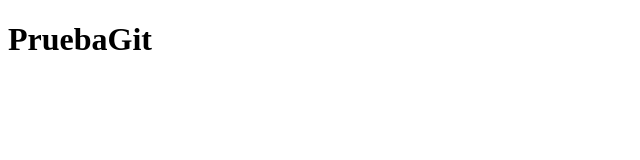
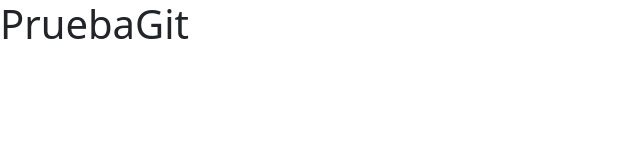
Before and after one commit to VicenteBarria/ProyectoInacap, a plain HTML site: page index.html in a window 1280 px wide. Shown: the whole page, without its empty margins (0-640 px from the left). Drawn offline with nearby package versions, Linux system fonts and the light colour scheme.

Commit message:
Agregado el boostrap, y linkeado el css con el index.html para los estilos css

```diff
--- a/index.html
+++ b/index.html
@@ -4,6 +4,9 @@
     <meta charset="UTF-8">
     <meta name="viewport" content="width=device-width, initial-scale=1.0">
     <title>ProyectoPersonalInacap</title>
+    <link rel="stylesheet" href="https://cdn.jsdelivr.net/npm/bootstrap@5.3.3/dist/css/bootstrap.min.css">
+    <link rel="stylesheet" href="https://cdn.jsdelivr.net/npm/bootstrap-icons@1.7.2/font/bootstrap-icons.css">
+    <link rel="stylesheet" href="./css/style.css">
 </head>
 <body>
     <h1>PruebaGit</h1>
```
